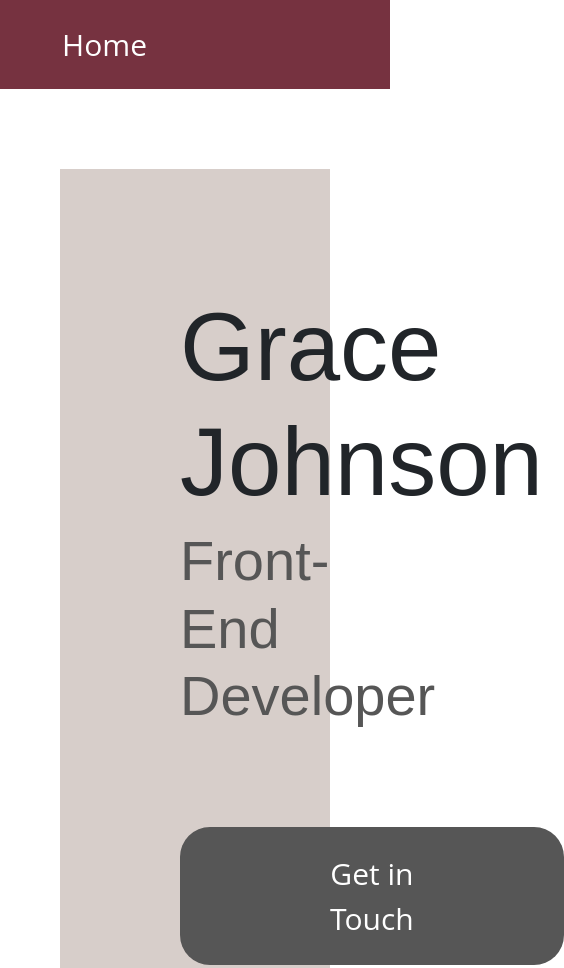
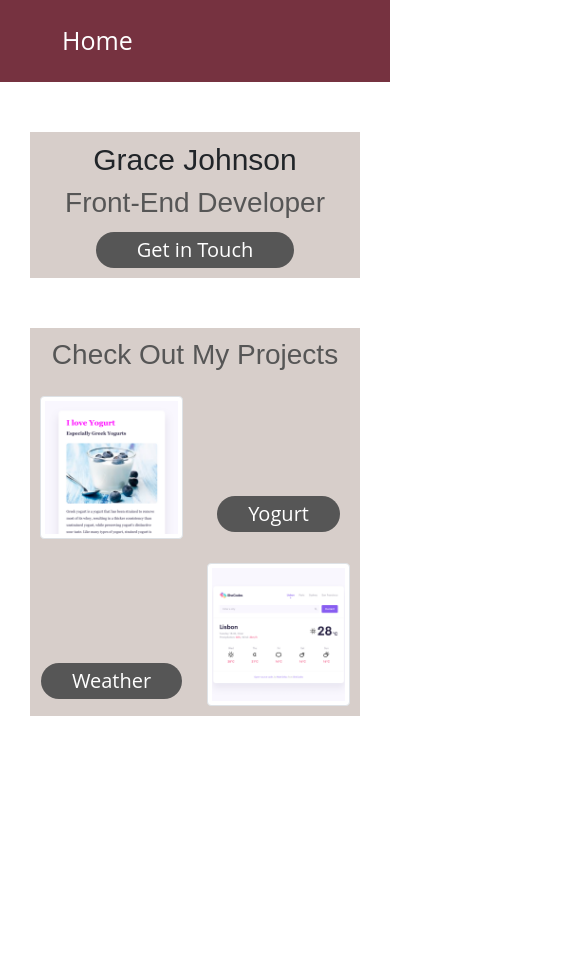
Before and after one commit to GraceJ0105/My-Portfolio, a plain HTML site: page index.html in a window 390 px wide. Shown: the top 968 px of the page, 564 px wide, since content can reach past the window. After the commit the page ends 844 px from the top, so only its background shows below. Drawn offline with nearby package versions, Linux system fonts and the light colour scheme.

Commit message:
Responsiveness changes

```diff
--- a/styles/portfolio.css
+++ b/styles/portfolio.css
@@ -66,3 +66,49 @@ h2 {
   margin-top: 130px;
   font-size: 20px;
 }
+
+@media (max-width: 750px) {
+  h1 {
+    font-size: 30px;
+  }
+
+  h2 {
+    font-size: 28px;
+  }
+  .nav-bar {
+    background-color: var(--secondary-background-colour);
+    padding: 2px;
+    color: white;
+  }
+
+  .nav-bar-text {
+    margin: 20px 60px;
+    font-size: 25px;
+  }
+  .hero {
+    text-align: center;
+    margin: 50px 30px;
+    padding: 10px;
+  }
+
+  .contact-button {
+    border-radius: 30px;
+    margin-top: 5px;
+    padding: 2px 40px;
+    font-size: 20px;
+  }
+
+  .projects-div {
+    text-align: center;
+    margin: 50px 30px;
+    padding: 10px;
+  }
+
+  .project-button {
+    border-radius: 30px;
+    margin-top: 5px;
+    padding: 2px 30px;
+    font-size: 20px;
+    margin-top: 100px;
+  }
+}
```
